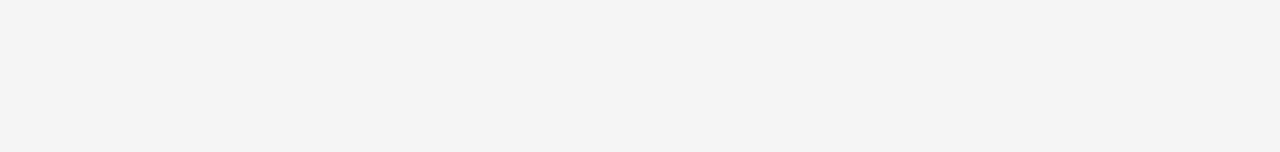
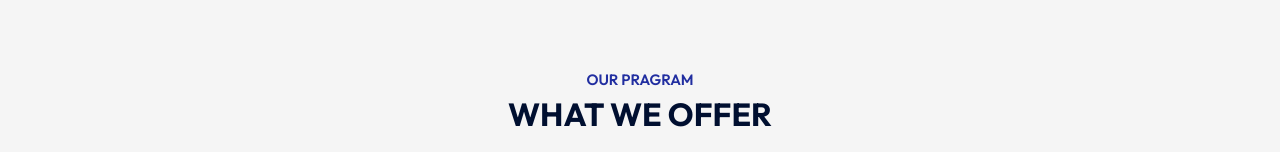
Before and after one commit to Ayushdube1/college-website, a React (Vite) app: page / in a window 1280 px wide. Shown: the part 800-952 px from the top of the page. Before the commit the page ends 800 px from the top, so only its background shows below. Built offline with nearby package versions, Linux system fonts and the light colour scheme.

Commit message:
title head prepared

```diff
--- a/src/App.jsx
+++ b/src/App.jsx
@@ -1,13 +1,16 @@
 import React from 'react'
 import Navbar from './components/Navbar'
 import Hero from './components/Hero'
+import Title from './components/Title'
 
 const App = () => {
   return (
     <>
     <Navbar/>
      <Hero/>
-
+     <div className="container">
+      <Title subtitle="Our pragram" title="what we offer" />
+     </div>
     </>
   )
 }
--- /dev/null
+++ b/src/components/Title.css
@@ -0,0 +1,15 @@
+.title{
+    text-align: center;
+    color: #212EA0 ;
+    font-size: 15px;
+    font-weight: 600;
+    text-transform: uppercase;
+    margin:70px 0 30px;
+
+
+}
+.title h2{
+    font-size: 32px;
+    color:#000f30;
+    margin-top:5px;
+}
--- /dev/null
+++ b/src/components/Title.jsx
@@ -0,0 +1,13 @@
+import React from 'react'
+import './Title.css'
+
+const Title = ({subtitle,title}) => {
+  return (
+    <div className="title">
+       <p>{subtitle}</p>
+       <h2>{title}</h2>
+    </div>
+  )
+}
+
+export default Title
```
